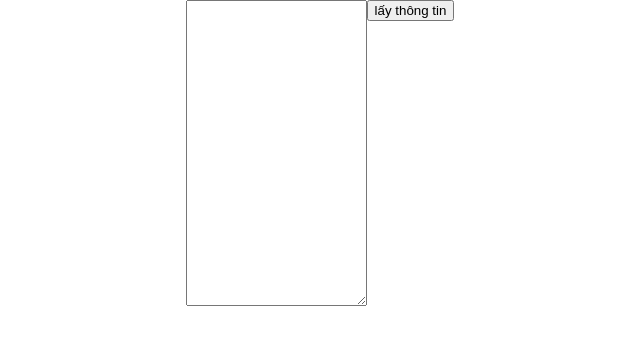
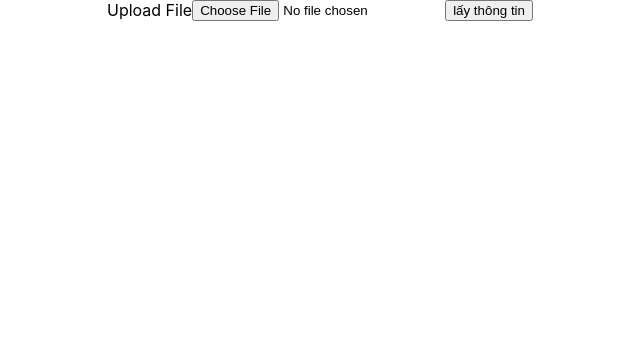
Before and after one commit to nguyentrong1121/check-api-captcha, a React (Create React App) app: page / in a window 1280 px wide. Shown: the top 340 px of the page, without its empty margins (320-960 px from the left). Built offline with nearby package versions, Linux system fonts and the light colour scheme.

Commit message:
add read excel file

```diff
--- a/src/App.js
+++ b/src/App.js
@@ -3,15 +3,16 @@ import './App.css';
 import {useState} from "react";
 import axios from "axios";
 import moment from "moment";
+import * as xlsx from "xlsx";
+import {CopyToClipboard} from "react-copy-to-clipboard/src";
 
 function App() {
-    const [input, setInput] = useState('')
+    const [input, setInput] = useState([])
     const [accounts, setAccouts] = useState([]);
     const check = async () => {
         try {
-            let temp = JSON.parse(input)
-            if (accounts) {
-                let lstAcc = await Promise.all(temp.map(async i => {
+            if (input?.length > 0) {
+                let lstAcc = await Promise.all(input.map(async i => {
                     let headers = {
                         apikey: i.apikey,
                         uid: i.uid
@@ -36,13 +37,33 @@ function App() {
     const formatHours = (h) => {
         return moment().startOf('day').add(h.replace(' Hours', ''), 'hours').format('HH:mm:ss');
     }
-    console.log(accounts)
+
+    const readUploadFile = (e) => {
+        e.preventDefault();
+        if (e.target.files) {
+            const reader = new FileReader();
+            reader.onload = (e) => {
+                const data = e.target.result;
+                const workbook = xlsx.read(data, { type: "array" });
+                const sheetName = workbook.SheetNames[0];
+                const worksheet = workbook.Sheets[sheetName];
+                const json = xlsx.utils.sheet_to_json(worksheet);
+                setInput(json);
+            };
+            reader.readAsArrayBuffer(e.target.files[0]);
+        }
+    }
 
     return (
         <div className="App">
-            <textarea style={{height: 300}} onChange={(event) => {
-                setInput(event.target.value)
-            }}/>
+            <label htmlFor="upload">Upload File</label>
+            <input
+                type="file"
+                name="upload"
+                id="upload"
+                accept=".csv, application/vnd.openxmlformats-officedocument.spreadsheetml.sheet, application/vnd.ms-excel"
+                onChange={readUploadFile}
+            />
             <button onClick={check}>
                 <p>lấy thông tin</p>
             </button>
@@ -57,10 +78,14 @@ function App() {
                                 alignItems: 'flex-start',
                                 marginBottom: 18,
                             }}>
-                                <p>{i.uid} - {i.used}: <span
-                                    style={{color: i.used < 200 ? 'black' : 'red'}}>{i.used < 200 ? 'OK' : 'TÈO'}</span>
-                                </p>
-                                <p>{i.apikey}</p>
+                                <CopyToClipboard text={i.uid}>
+                                    <p>{i.uid}-{200 - i.used}: <span
+                                        style={{color: i.used < 200 ? 'black' : 'red'}}>{i.used < 200 ? 'OK' : 'TÈO'}</span>
+                                    </p>
+                                </CopyToClipboard>
+                                <CopyToClipboard text={i.apikey}>
+                                    <p>{i.apikey}</p>
+                                </CopyToClipboard>
                                 <p>Reset sau: {formatHours(i.nextReset)}</p>
                             </div>
                         )
```
Also changed, not shown: package.json (+6 -1 lines), 1 other file (tests, documents, lock files or other folders).
